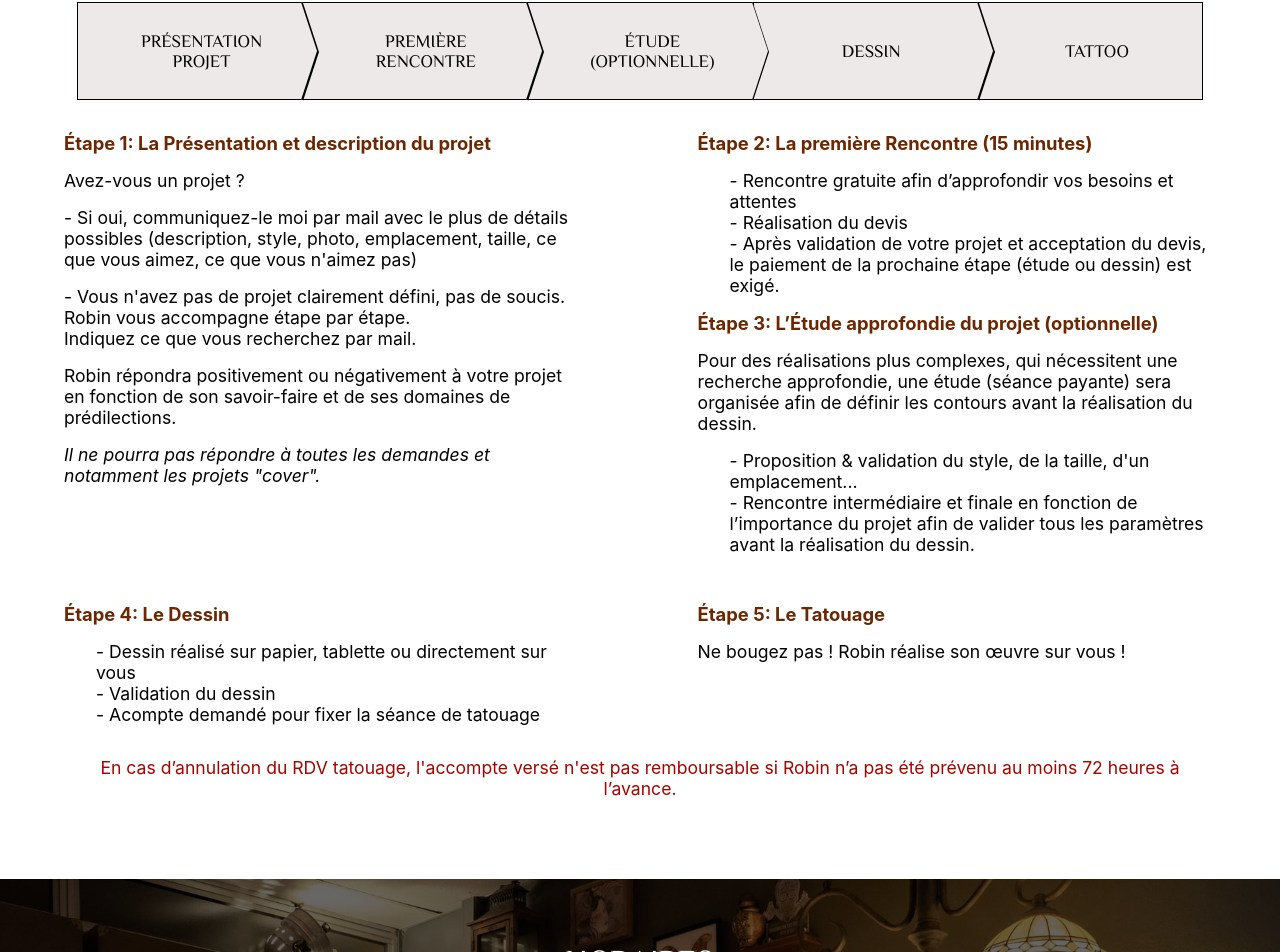
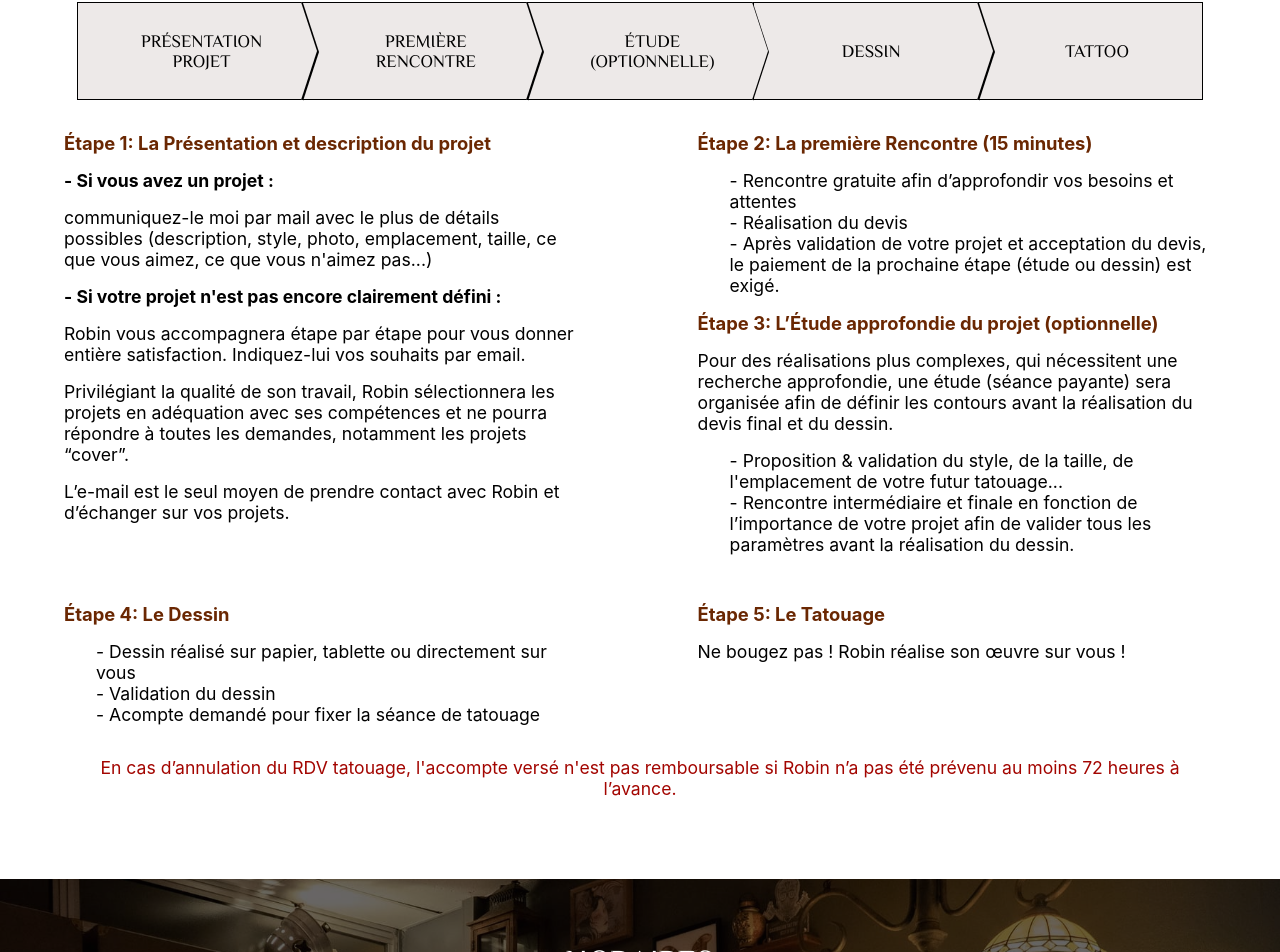
Before and after one commit to Gontran-de-Kermadec/robin-lepoutre-tattoo, a React (Create React App) app: page /home in a window 1280 px wide. Shown: the part 4940-5892 px from the top of the page. Built offline with nearby package versions, Linux system fonts and the light colour scheme.

Commit message:
css on header

```diff
--- a/src/components/Header.jsx
+++ b/src/components/Header.jsx
@@ -34,9 +34,9 @@ const Header = () => {
 	});
 	window.addEventListener("mousemove", (e) => {
 		let client = e.clientY;
-		if (window.scrollY > 200 && client < 50) {
+		if (window.scrollY > 200 && client < 100) {
 			setHideNav("");
-		} else if (window.scrollY > 200 && client > 50) {
+		} else if (window.scrollY > 200 && client > 100) {
 			setHideNav("nav__hidden");
 		}
 		//console.log("Y: " + client);
@@ -50,7 +50,7 @@ const Header = () => {
 		<div className="section header__section ">
 			<img src={logo} alt="Logo Robin Lepoutre" />
 			<div className={hideButton + " header__btn"}>
-				<button onClick={displayMenu}>Menu</button>
+				<button onClick={displayMenu}>MENU</button>
 			</div>
 			<header className={display + " " + hideNav}>
 				<nav>
@@ -81,7 +81,7 @@ const Header = () => {
 						</li>
 					</ul>
 				</nav>
-				<p className={showMenu}>Menu</p>
+				<p className={showMenu}>MENU</p>
 			</header>
 		</div>
 	);
--- a/src/components/LandingPage.jsx
+++ b/src/components/LandingPage.jsx
@@ -3,7 +3,7 @@ import "../style/Landing.css";
 const LandingPage = () => {
 	return (
 		<div className="landing">
-			<p>Robin LEPOUTRE</p>
+			<h1>Robin LEPOUTRE</h1>
 			<section className="button__container">
 				<button>
 					<a
--- a/src/components/Steps.jsx
+++ b/src/components/Steps.jsx
@@ -48,28 +48,27 @@ const Steps = () => {
 						<p className="h3--title">
 							Étape 1: La Présentation et description du projet
 						</p>
-						<p>Avez-vous un projet ?</p>
+						<p className="single__step--bold">- Si vous avez un projet :</p>
 						<p>
-							- Si oui, communiquez-le moi par mail avec le plus de détails
-							possibles (description, style, photo, emplacement, taille, ce que
-							vous aimez, ce que vous n'aimez pas)
+							communiquez-le moi par mail avec le plus de détails possibles
+							(description, style, photo, emplacement, taille, ce que vous
+							aimez, ce que vous n'aimez pas...)
+						</p>
+						<p className="single__step--bold">
+							- Si votre projet n'est pas encore clairement défini :
 						</p>
 						<p>
-							- Vous n'avez pas de projet clairement défini, pas de soucis.
-							<br />
-							Robin vous accompagne étape par étape.
-							<br />
-							Indiquez ce que vous recherchez par mail.
+							Robin vous accompagnera étape par étape pour vous donner entière
+							satisfaction. Indiquez-lui vos souhaits par email.
 						</p>
 						<p>
-							Robin répondra positivement ou négativement à votre projet en
-							fonction de son savoir-faire et de ses domaines de prédilections.
+							Privilégiant la qualité de son travail, Robin sélectionnera les
+							projets en adéquation avec ses compétences et ne pourra répondre à
+							toutes les demandes, notamment les projets “cover”.
 						</p>
 						<p>
-							<i>
-								Il ne pourra pas répondre à toutes les demandes et notamment les
-								projets "cover".
-							</i>
+							L’e-mail est le seul moyen de prendre contact avec Robin et
+							d’échanger sur vos projets.
 						</p>
 					</div>
 				</div>
@@ -96,16 +95,17 @@ const Steps = () => {
 						<p>
 							Pour des réalisations plus complexes, qui nécessitent une
 							recherche approfondie, une étude (séance payante) sera organisée
-							afin de définir les contours avant la réalisation du dessin.
+							afin de définir les contours avant la réalisation du devis final
+							et du dessin.
 						</p>
 						<ul>
 							<li>
-								- Proposition &amp; validation du style, de la taille, d'un
-								emplacement...
+								- Proposition &amp; validation du style, de la taille, de
+								l'emplacement de votre futur tatouage...
 							</li>
 							<li>
 								- Rencontre intermédiaire et finale en fonction de l’importance
-								du projet afin de valider tous les paramètres avant la
+								de votre projet afin de valider tous les paramètres avant la
 								réalisation du dessin.
 							</li>
 						</ul>
--- a/src/style/Header.css
+++ b/src/style/Header.css
@@ -83,22 +83,22 @@ header nav a {
 		display: none;
 	}
 	header p {
-		color: white;
+		color: #000;
 		width: 20vw;
-		background: red;
+		background: #ede9e8;
 		margin: 0 auto;
 		transform: translateY(100%);
+		border-radius: 0 0 25px 25px;
+		padding: 0.2rem 0;
 	}
 	header ul {
 		display: flex;
 		justify-content: space-around;
 	}
 	header .menu__displayed {
-		/* display: block; */
 		opacity: 1;
 	}
 	header .menu__hidden {
-		/* display: none; */
 		opacity: 0;
 	}
 }
--- a/src/style/Landing.css
+++ b/src/style/Landing.css
@@ -4,7 +4,8 @@
 	left: 50%;
 	transform: translate(-50%, -50%);
 }
-.landing p {
+.landing h1 {
+	font-weight: initial;
 	margin: 4rem auto;
 	font-size: 3rem;
 }
--- a/src/style/Steps.css
+++ b/src/style/Steps.css
@@ -3,6 +3,9 @@
 }
 .steps .h3--title {
 	color: #6a2702;
+}
+.single__step--bold {
+	font-weight: bold;
 }
 .frise__container {
 	width: 60vw;
```
